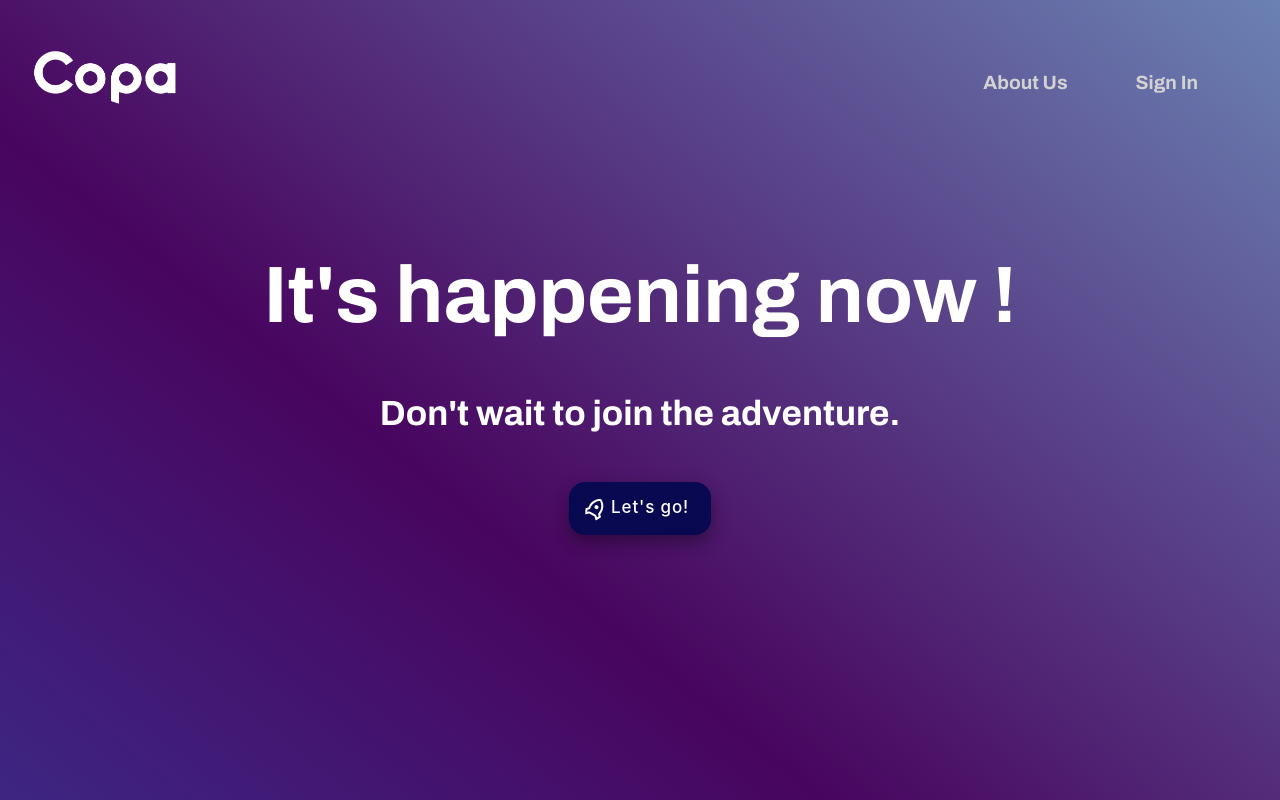
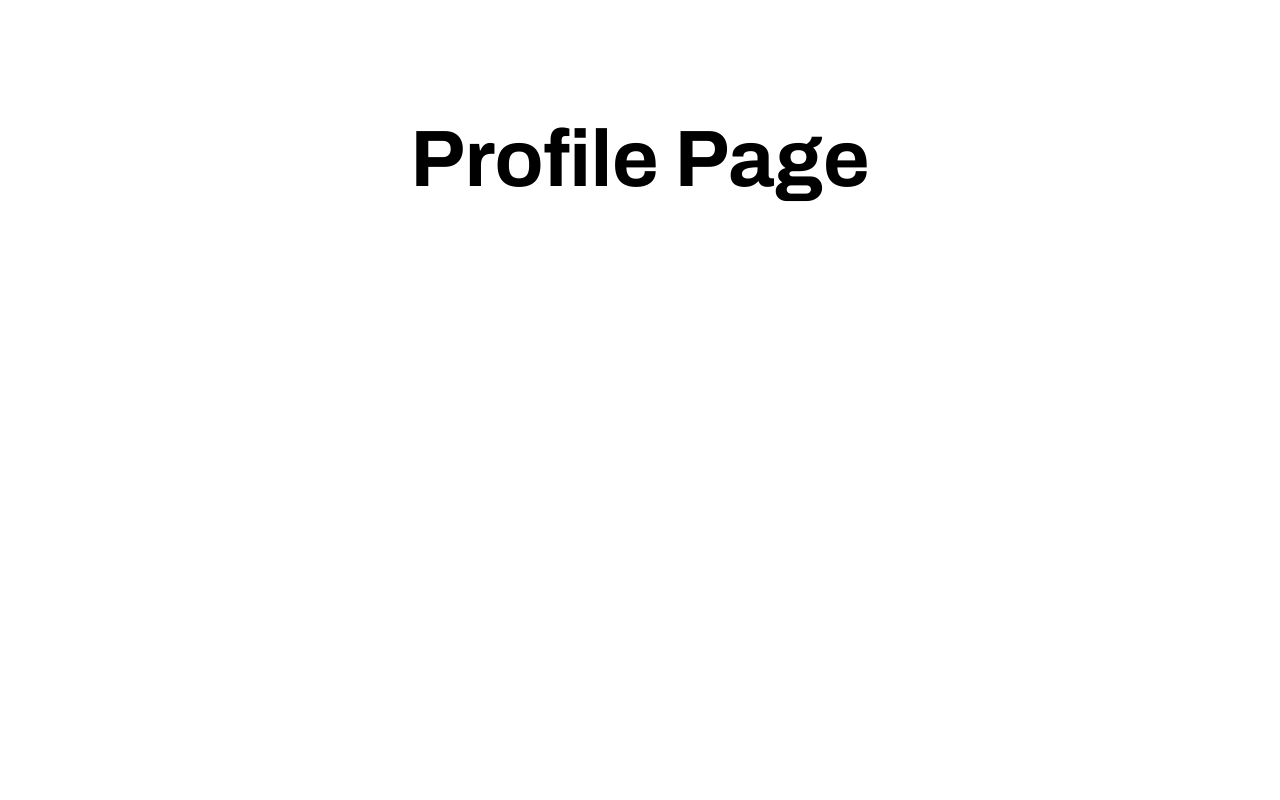
Before and after one commit to EthanFajnkuchen/Copa-Social-Network-Project, a React (Create React App) app in the folder client/: page /profile in a window 1280 px wide. Before the commit this address led to /. Built offline with nearby package versions, Linux system fonts and the light colour scheme; the HTML template or start-up script is replaced by a standard one; a web font is replaced by a local one.

Commit message:
Redirection working when entering a wrong url

```diff
--- a/client/src/components/Routes/index.js
+++ b/client/src/components/Routes/index.js
@@ -1,7 +1,7 @@
 import React from 'react';
 import {BrowserRouter as Router, Routes, Redirect, Route, Switch, Navigate} from "react-router-dom";
 import Home from "./../../pages/Home";
-import Profil from "./../../pages/Profil";
+import Profile from "./../../pages/Profile";
 import "./../../styles/style.css"
 
 
@@ -11,8 +11,8 @@ const index = () => {
         <Router>
             <Routes>
                     <Route path="/" element={<Home />} />
-                    <Route path="/profil" element={<Profil />} />
-                    <Route path="/*" element={<Navigate replace to="/" />} /> //Need to check if it's working
+                    <Route path="/profile" element={<Profile />} />
+                    <Route path="/*" element={<Navigate replace to="/" />} />
             </Routes>
         </Router>
     );
--- /dev/null
+++ b/client/src/pages/Profile.js
@@ -0,0 +1,12 @@
+import React from 'react';
+import "./../styles/style.css"
+
+const Profile = () => {
+    return(
+        <div>
+        <h1 style={{color: "black"}}>Profile Page</h1>
+        </div>
+    );
+};
+
+export default Profile;
```
Also changed, not shown: client/src/pages/Profil.js (deleted).
